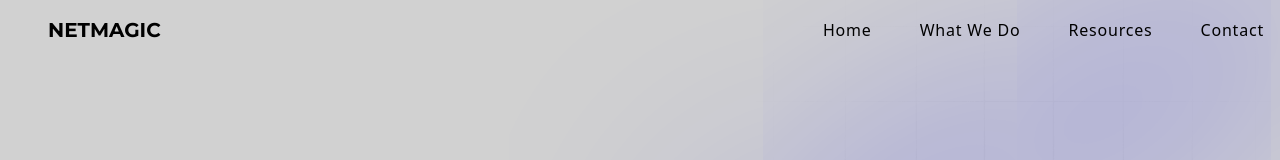
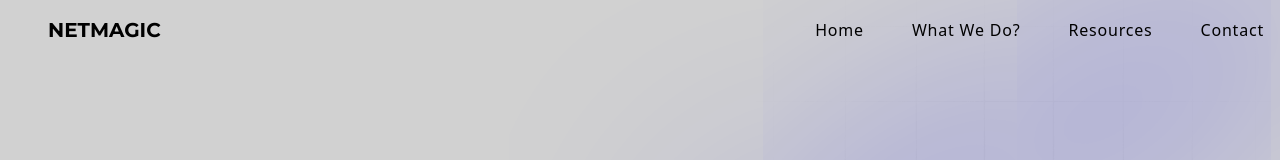
Before and after one commit to satharkp/Newpro, a React (Vite) app: page / in a window 1280 px wide. Shown: the top 160 px of the page. Built offline with nearby package versions, Linux system fonts and the light colour scheme.

Commit message:
Btn changed for coursel

```diff
--- a/src/Components/Header.jsx
+++ b/src/Components/Header.jsx
@@ -31,7 +31,7 @@ const toggleMenu=()=>{
 
         <a data-aos="fade-down"
      data-aos-easing="linear"
-     data-aos-duration="1500" className="text-base tracking-wider transition-colors hover:text-grey-300 cursor-pointer z-50" href='#wwd'>What We Do</a>
+     data-aos-duration="1500" className="text-base tracking-wider transition-colors hover:text-grey-300 cursor-pointer z-50" href='#wwd'>What We Do?</a>
 
         <a data-aos="fade-down"
      data-aos-easing="linear"
@@ -66,8 +66,8 @@ const toggleMenu=()=>{
             <a className="text-lg tracking-wider transition-colors hover:text-grey-300 cursor-pointer z-50" href="">
               Home
             </a>
-            <a className="text-lg tracking-wider transition-colors hover:text-grey-300 cursor-pointer z-50" href="">
-              Features
+            <a className="text-lg tracking-wider transition-colors hover:text-grey-300 cursor-pointer z-50" href="#wwd">
+              What we do?
             </a>
             <a className="text-lg tracking-wider transition-colors hover:text-grey-300 cursor-pointer z-50" href="">
               Resources
```
